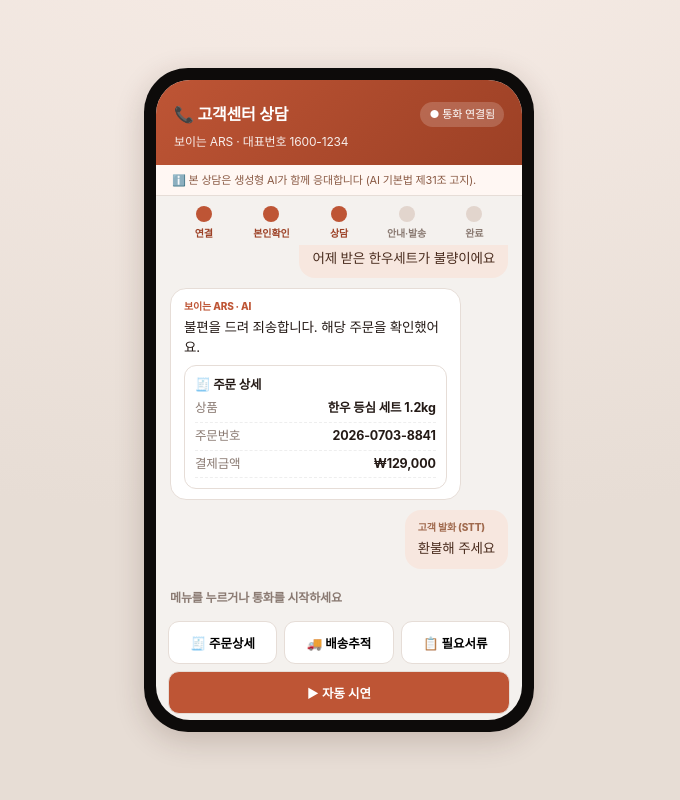
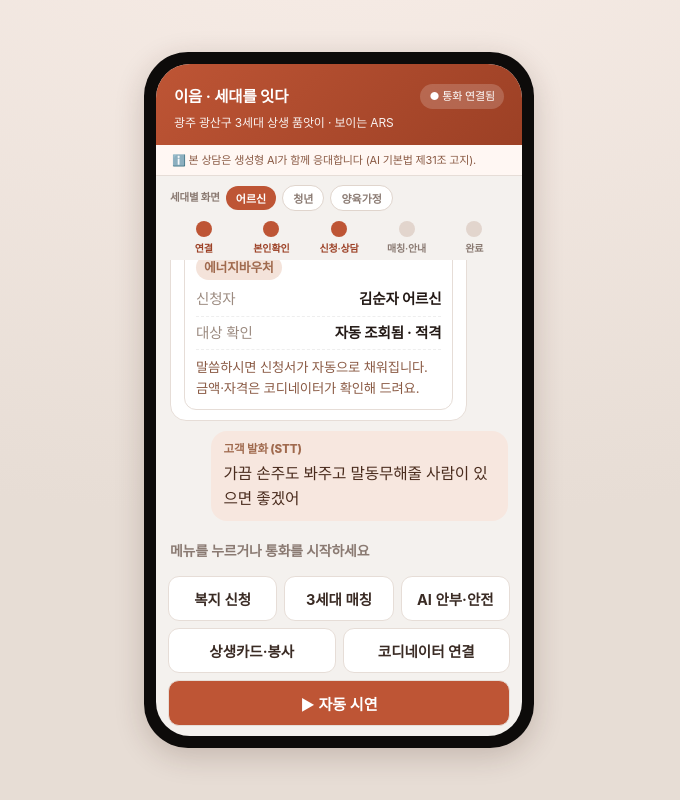
Before and after one commit to AI-JUNE/D-ARS, a Next.js app in the folder d-ars-repo/dars/: page /visual in a window 1280 px wide. Both pictures are taken after a click on the button "▶ 자동 시연". Shown: the whole page, without its empty margins (301-981 px from the left). Built offline with nearby package versions, Linux system fonts and the light colour scheme; a web font is replaced by a local one.

Commit message:
feat(visual): 보이는 ARS를 이음 3세대 연결형으로 재구성 - 5단계·5메뉴·노드키 6종(SHOW_WELFARE_FORM 등)·세대별 맞춤(어르신/청년/양육가정)

```diff
--- a/d-ars-repo/dars/app/api/dev/simulate/route.js
+++ b/d-ars-repo/dars/app/api/dev/simulate/route.js
@@ -25,8 +25,8 @@ export async function GET(req) {
   steps.push({ step: '② SMS 발송', to: phone, link, smsResult: sms });
 
   // 3) 이벤트 릴레이(예: STT→노드 이동)
-  await safe(() => sql`update visual_sessions set node='SHOW_CARD', step=2 where id=${id}`, null);
-  steps.push({ step: '③ 이벤트 릴레이', node: 'SHOW_CARD', note: 'STT 인식 → 정보 카드 표출(화면 SSE로 반영)' });
+  await safe(() => sql`update visual_sessions set node='SHOW_WELFARE_FORM', step=2 where id=${id}`, null);
+  steps.push({ step: '③ 이벤트 릴레이', node: 'SHOW_WELFARE_FORM', note: 'STT 인식 → 복지신청 화면 표출(SSE 반영)' });
 
   // 4) 고객 화면 액션 → 콜봇 콜백
   const relay = await notifyCallbot({ sessionId: id, action: 'request_doc', value: '기초연금 신청서', at: new Date().toISOString() });
--- a/d-ars-repo/dars/app/visual/page.jsx
+++ b/d-ars-repo/dars/app/visual/page.jsx
@@ -1,85 +1,176 @@
 'use client';
-import { useState, useRef } from 'react';
+import { useState, useRef, useEffect } from 'react';
 
-const journey = ['연결','본인확인','상담','안내·발송','완료'];
+// 이음 3세대 연결 · 보이는 ARS 고객 화면
+// 콜봇 events node 키(합의안): SHOW_WELFARE_FORM · SHOW_TRIO_MATCH · SHOW_SAFETY_CHECK
+//                              · SHOW_CARD_POINTS · TRANSFER_COORDINATOR · SHOW_DOCS
+const journey = ['연결', '본인확인', '신청·상담', '매칭·안내', '완료'];
+const GENS = [
+  { k: 'senior', label: '어르신', scale: 1.16 },
+  { k: 'youth', label: '청년', scale: 1.0 },
+  { k: 'family', label: '양육가정', scale: 1.07 },
+];
+const MENU = [
+  ['SHOW_WELFARE_FORM', '복지 신청'],
+  ['SHOW_TRIO_MATCH', '3세대 매칭'],
+  ['SHOW_SAFETY_CHECK', 'AI 안부·안전'],
+  ['SHOW_CARD_POINTS', '상생카드·봉사'],
+  ['TRANSFER_COORDINATOR', '코디네이터 연결'],
+];
+
 export default function Visual() {
-  const [msgs, setMsgs] = useState([{ who:'bot', text:'통화가 연결되면 여기에서 음성과 함께 안내가 표시됩니다. 아래 메뉴로 바로 시작할 수도 있어요.' }]);
+  const [msgs, setMsgs] = useState([{ who: 'bot', text: '통화가 연결되면 음성과 함께 이 화면으로 안내해 드려요. 아래 메뉴로 바로 시작할 수도 있어요.' }]);
   const [step, setStep] = useState(0);
   const [listening, setListening] = useState(false);
+  const [gen, setGen] = useState('senior');
   const boxRef = useRef(null);
-  const wait = (ms) => new Promise(r=>setTimeout(r,ms));
-  const push = (m) => setMsgs(prev => { const n=[...prev,m]; setTimeout(()=>{if(boxRef.current)boxRef.current.scrollTop=boxRef.current.scrollHeight;},30); return n; });
+  const scale = (GENS.find((g) => g.k === gen) || GENS[0]).scale;
+  const S = (n) => Math.round(n * scale * 10) / 10;
+  const wait = (ms) => new Promise((r) => setTimeout(r, ms));
+  const push = (m) => setMsgs((prev) => { const n = [...prev, m]; setTimeout(() => { if (boxRef.current) boxRef.current.scrollTop = boxRef.current.scrollHeight; }, 30); return n; });
+  async function bot(text, node) { setListening(false); push({ who: 'bot', text, node }); await wait(500); }
+  async function cust(text) { setListening(true); await wait(700); setListening(false); push({ who: 'cust', text }); await wait(300); }
+
+  // 콜봇 events / 시뮬레이터가 ?node= 로 특정 화면을 미리보기할 수 있게
+  useEffect(() => {
+    try {
+      const q = new URLSearchParams(window.location.search);
+      const node = q.get('node');
+      if (node && MENU.some((m) => m[0] === node)) { setStep(2); push({ who: 'bot', text: '요청하신 안내 화면이에요.', node }); }
+    } catch { /* noop */ }
+  }, []);
 
   const play = async () => {
     setMsgs([]); setStep(0);
-    await bot('안녕하세요, 고객센터입니다. 무엇을 도와드릴까요? 화면으로도 함께 안내해 드릴게요.');
-    setStep(1); await cust('어제 받은 한우세트가 불량이에요');
-    await bot('불편을 드려 죄송합니다. 해당 주문을 확인했어요.', card('order'));
-    setStep(2); await cust('환불해 주세요');
-    await bot('환불 접수를 도와드릴게요. 아래 반품 접수서를 작성하시면 바로 처리됩니다.', card('doc'));
-    setStep(3); await bot('작성 링크는 문자로도 보내드릴 수 있어요.');
+    await bot('안녕하세요, 이음 복지상담입니다. 무엇을 도와드릴까요? 화면으로도 함께 안내해 드릴게요.');
+    setStep(1); await cust('김순자입니다. 기초연금을 신청하고 싶어요');
+    await bot('본인확인 되었어요. 말씀만 하시면 신청서를 대신 채워드릴게요.', 'SHOW_WELFARE_FORM');
+    setStep(2); await cust('가끔 손주도 봐주고 말동무해줄 사람이 있으면 좋겠어');
+    await bot('가까운 청년·아동과 3세대로 이어드릴 수 있어요.', 'SHOW_TRIO_MATCH');
+    setStep(3); await bot('매칭 전에 4단계 안전검증을 거쳐 안심하셔도 돼요.', 'SHOW_SAFETY_CHECK');
+    await bot('접수에 필요한 서류예요. 문자로도 보내드릴게요.', 'SHOW_DOCS');
+    setStep(4);
   };
-  async function bot(text, extra) { setListening(false); push({ who:'bot', text, extra }); await wait(500); }
-  async function cust(text) { setListening(true); await wait(700); setListening(false); push({ who:'cust', text }); await wait(300); }
-  function card(kind) { return { kind }; }
-  const pick = async (kind) => {
-    setStep(2);
-    if (kind==='order') { await cust('내 주문 내역 보여줘'); await bot('최근 주문 내역이에요.', card('order')); }
-    if (kind==='track') { await cust('배송 어디쯤 왔어요?'); await bot('현재 배송 현황이에요.', card('track')); }
-    if (kind==='doc') { await cust('반품하려면 뭐가 필요해요?'); await bot('반품 접수에 필요한 서류예요.', card('doc')); setStep(3); }
+  const pick = async (node) => {
+    if (node === 'SHOW_WELFARE_FORM') { setStep(2); await cust('복지 신청하고 싶어요'); await bot('말씀만 하시면 신청서를 채워드릴게요.', node); }
+    if (node === 'SHOW_TRIO_MATCH') { setStep(3); await cust('3세대 매칭 신청할래요'); await bot('청년·어르신·아동 트리오로 이어드려요.', node); }
+    if (node === 'SHOW_SAFETY_CHECK') { setStep(3); await cust('안전한지 걱정돼요'); await bot('4단계 안전검증으로 안심하셔도 돼요.', node); }
+    if (node === 'SHOW_CARD_POINTS') { setStep(2); await cust('내 봉사시간이랑 상생카드 얼마예요?'); await bot('적립 내역이에요.', node); }
+    if (node === 'TRANSFER_COORDINATOR') { setStep(3); await cust('사람이랑 얘기하고 싶어요'); await bot('지역 코디네이터로 연결해 드릴게요.', node); }
   };
 
   return (
-    <div style={{minHeight:'100vh',display:'grid',placeItems:'center',background:'radial-gradient(1200px 600px at 50% -10%, #f7ece6, #e7ddd5)',padding:'20px 12px'}}>
-      <div style={{width:'min(390px,100%)',background:'#0d0b0a',borderRadius:44,padding:12,boxShadow:'0 8px 30px rgba(60,30,20,.2)'}}>
-        <div style={{background:'#f4f1ee',borderRadius:34,overflow:'hidden',height:'min(720px,80vh)',minHeight:520,display:'flex',flexDirection:'column'}}>
-          <div style={{background:'linear-gradient(135deg,#be5535,#9c4025)',color:'#fff',padding:'22px 18px 14px'}}>
-            <div style={{display:'flex',justifyContent:'space-between',alignItems:'center'}}>
-              <b>📞 고객센터 상담</b><span style={{fontSize:11,background:'rgba(255,255,255,.18)',padding:'4px 9px',borderRadius:999}}>● 통화 연결됨</span>
+    <div style={{ minHeight: '100vh', display: 'grid', placeItems: 'center', background: 'radial-gradient(1200px 600px at 50% -10%, #f7ece6, #e7ddd5)', padding: '20px 12px' }}>
+      <div style={{ width: 'min(390px,100%)', background: '#0d0b0a', borderRadius: 44, padding: 12, boxShadow: '0 8px 30px rgba(60,30,20,.2)' }}>
+        <div style={{ background: '#f4f1ee', borderRadius: 34, overflow: 'hidden', height: 'min(760px,84vh)', minHeight: 540, display: 'flex', flexDirection: 'column' }}>
+          {/* 헤더 */}
+          <div style={{ background: 'linear-gradient(135deg,#be5535,#9c4025)', color: '#fff', padding: '20px 18px 13px' }}>
+            <div style={{ display: 'flex', justifyContent: 'space-between', alignItems: 'center' }}>
+              <b style={{ fontSize: 15.5 }}>이음 · 세대를 잇다</b>
+              <span style={{ fontSize: 11, background: 'rgba(255,255,255,.18)', padding: '4px 9px', borderRadius: 999 }}>● 통화 연결됨</span>
             </div>
-            <div style={{fontSize:12,opacity:.9,marginTop:6}}>보이는 ARS · 대표번호 1600-1234</div>
+            <div style={{ fontSize: 12, opacity: .92, marginTop: 5 }}>광주 광산구 3세대 상생 품앗이 · 보이는 ARS</div>
           </div>
-          <div style={{background:'#fff7f3',borderBottom:'1px solid #e6ddd7',color:'#8a5a44',fontSize:11,padding:'7px 16px'}}>
+          {/* AI 고지 */}
+          <div style={{ background: '#fff7f3', borderBottom: '1px solid #e6ddd7', color: '#8a5a44', fontSize: 11, padding: '7px 16px' }}>
             ℹ️ 본 상담은 생성형 AI가 함께 응대합니다 (AI 기본법 제31조 고지).</div>
-          <div style={{display:'flex',padding:'10px 14px 4px'}}>
-            {journey.map((j,i)=>(<div key={i} style={{flex:1,textAlign:'center',fontSize:10,color:i<=step?'#9c4025':'#8a7a72',fontWeight:600}}>
-              <div style={{width:16,height:16,borderRadius:'50%',margin:'0 auto 4px',background:i<=step?'#be5535':'#e2d5cd'}}/>{j}</div>))}
+          {/* 세대별 맞춤 */}
+          <div style={{ display: 'flex', gap: 6, padding: '9px 14px 4px', alignItems: 'center' }}>
+            <span style={{ fontSize: 10.5, color: '#8a7a72', fontWeight: 700 }}>세대별 화면</span>
+            {GENS.map((g) => (
+              <button key={g.k} onClick={() => setGen(g.k)} style={{
+                fontSize: 11, fontWeight: 700, padding: '4px 10px', borderRadius: 999, cursor: 'pointer', fontFamily: 'inherit',
+                border: gen === g.k ? '0' : '1px solid #e0d5cd', background: gen === g.k ? '#be5535' : '#fff', color: gen === g.k ? '#fff' : '#8a7a72',
+              }}>{g.label}</button>
+            ))}
           </div>
-          <div ref={boxRef} style={{flex:1,overflowY:'auto',padding:'12px 14px',display:'flex',flexDirection:'column',gap:10}}>
-            {msgs.map((m,i)=>(<Bubble key={i} m={m} />))}
+          {/* 진행 단계 */}
+          <div style={{ display: 'flex', padding: '6px 14px 4px' }}>
+            {journey.map((j, i) => (
+              <div key={i} style={{ flex: 1, textAlign: 'center', fontSize: 10, color: i <= step ? '#9c4025' : '#8a7a72', fontWeight: 600 }}>
+                <div style={{ width: 16, height: 16, borderRadius: '50%', margin: '0 auto 4px', background: i <= step ? '#be5535' : '#e2d5cd' }} />{j}</div>))}
           </div>
-          <div style={{padding:'8px 14px',minHeight:34,fontSize:12,color:listening?'#9c4025':'#8a7a72',fontWeight:600}}>
+          {/* 대화 */}
+          <div ref={boxRef} style={{ flex: 1, overflowY: 'auto', padding: '12px 14px', display: 'flex', flexDirection: 'column', gap: 10 }}>
+            {msgs.map((m, i) => (<Bubble key={i} m={m} S={S} senior={gen === 'senior'} />))}
+          </div>
+          {/* 상태 */}
+          <div style={{ padding: '8px 14px', minHeight: 34, fontSize: S(12), color: listening ? '#9c4025' : '#8a7a72', fontWeight: 600 }}>
             {listening ? '🎙️ 고객님 말씀을 듣고 있어요…' : '메뉴를 누르거나 통화를 시작하세요'}</div>
-          <div style={{padding:'6px 12px',display:'flex',flexWrap:'wrap',gap:7}}>
-            {[['order','🧾 주문상세'],['track','🚚 배송추적'],['doc','📋 필요서류']].map(([k,l])=>(
-              <button key={k} onClick={()=>pick(k)} style={btnStyle}>{l}</button>))}
-            <button onClick={play} style={{...btnStyle,background:'#be5535',color:'#fff',flex:'1 1 100%'}}>▶ 자동 시연</button>
+          {/* 메뉴 */}
+          <div style={{ padding: '6px 12px 10px', display: 'flex', flexWrap: 'wrap', gap: 7 }}>
+            {MENU.map(([node, label]) => (
+              <button key={node} onClick={() => pick(node)} style={{ ...btnStyle, fontSize: S(12.5) }}>{label}</button>))}
+            <button onClick={play} style={{ ...btnStyle, background: '#be5535', color: '#fff', flex: '1 1 100%', fontSize: S(13) }}>▶ 자동 시연</button>
           </div>
         </div>
       </div>
     </div>
   );
 }
-const btnStyle = { flex:'1 1 30%', border:'1px solid #e6ddd7', background:'#fff', borderRadius:11, padding:'11px 6px', fontWeight:700, fontSize:12.5, cursor:'pointer', fontFamily:'inherit' };
-function Bubble({ m }) {
-  const bot = m.who==='bot';
+
+const btnStyle = { flex: '1 1 30%', border: '1px solid #e6ddd7', background: '#fff', borderRadius: 11, padding: '11px 6px', fontWeight: 700, cursor: 'pointer', fontFamily: 'inherit', color: '#3a2b24' };
+
+function Bubble({ m, S, senior }) {
+  const bot = m.who === 'bot';
   return (
-    <div style={{maxWidth:'86%',alignSelf:bot?'flex-start':'flex-end',background:bot?'#fff':'#f7e7df',border:bot?'1px solid #e6ddd7':'0',
-      borderRadius:16,padding:'10px 13px',fontSize:13.5,lineHeight:1.5,color:bot?'#241a16':'#4a2c1e'}}>
-      <div style={{fontSize:10,fontWeight:800,marginBottom:3,color:bot?'#be5535':'#a06a4e'}}>{bot?'보이는 ARS · AI':'고객 발화 (STT)'}</div>
+    <div style={{
+      maxWidth: '88%', alignSelf: bot ? 'flex-start' : 'flex-end', background: bot ? '#fff' : '#f7e7df', border: bot ? '1px solid #e6ddd7' : '0',
+      borderRadius: 16, padding: '10px 13px', fontSize: S(13.5), lineHeight: 1.55, color: bot ? '#241a16' : '#4a2c1e',
+    }}>
+      <div style={{ fontSize: S(10), fontWeight: 800, marginBottom: 3, color: bot ? '#be5535' : '#a06a4e' }}>{bot ? '보이는 ARS · AI' : '고객 발화 (STT)'}</div>
       {m.text}
-      {m.extra && <Card kind={m.extra.kind} />}
+      {m.node && <NodeCard node={m.node} S={S} senior={senior} />}
     </div>
   );
 }
-function Card({ kind }) {
-  const box = { background:'#fff',border:'1px solid #e6ddd7',borderRadius:12,padding:10,marginTop:8,fontSize:12.5 };
-  const kv = (k,v)=>(<div style={{display:'flex',justifyContent:'space-between',padding:'4px 0',borderBottom:'1px dashed #eee'}}><span className="muted">{k}</span><b>{v}</b></div>);
-  if (kind==='order') return <div style={box}><b>🧾 주문 상세</b>{kv('상품','한우 등심 세트 1.2kg')}{kv('주문번호','2026-0703-8841')}{kv('결제금액','₩129,000')}</div>;
-  if (kind==='track') return <div style={box}><b>🚚 배송 추적</b>{kv('송장번호','6483-1120-7755')}{kv('현재 위치','동서울 물류센터')}</div>;
-  if (kind==='doc') return <div style={box}><b>📋 반품 접수서</b><div style={{display:'flex',gap:8,marginTop:6,alignItems:'center'}}>
-    <span style={{flex:1}} className="muted">불량 사유·환불 계좌 입력</span>
-    <button onClick={(e)=>{e.currentTarget.textContent='발송완료 ✓';e.currentTarget.style.background='#2e8b57';}}
-      style={{border:0,background:'#be5535',color:'#fff',fontWeight:800,fontSize:12,padding:'8px 12px',borderRadius:9,cursor:'pointer'}}>문자 발송</button></div></div>;
+
+function NodeCard({ node, S, senior }) {
+  const box = { background: '#fff', border: '1px solid #e6ddd7', borderRadius: 12, padding: 11, marginTop: 8, fontSize: S(12.5) };
+  const title = (t) => <b style={{ fontSize: S(13), color: '#9c4025' }}>{t}</b>;
+  const kv = (k, v) => (<div style={{ display: 'flex', justifyContent: 'space-between', padding: '5px 0', borderBottom: '1px dashed #eee' }}><span style={{ color: '#9c8b80' }}>{k}</span><b>{v}</b></div>);
+  const chip = (t, done) => (<span style={{ fontSize: S(11), fontWeight: 700, padding: '3px 8px', borderRadius: 999, marginRight: 5, marginTop: 5, display: 'inline-block', background: done ? '#eaf5ee' : '#f4e3da', color: done ? '#2e7d46' : '#a06a4e' }}>{done ? '✓ ' : ''}{t}</span>);
+
+  if (node === 'SHOW_WELFARE_FORM') return (
+    <div style={box}>{title('🗣️ 복지 신청 (말로 신청)')}
+      <div style={{ margin: '7px 0 3px' }}>{chip('기초연금')}{chip('노인맞춤돌봄')}{chip('에너지바우처')}</div>
+      {kv('신청자', '김순자 어르신')}{kv('대상 확인', '자동 조회됨 · 적격')}
+      <div style={{ marginTop: 7, color: '#8a5a44', fontSize: S(11.5) }}>말씀하시면 신청서가 자동으로 채워집니다. 금액·자격은 코디네이터가 확인해 드려요.</div>
+    </div>);
+  if (node === 'SHOW_TRIO_MATCH') return (
+    <div style={box}>{title('🤝 3세대 트리오 매칭')}
+      <div style={{ display: 'flex', gap: 6, margin: '8px 0' }}>
+        {[['어르신', '김순자'], ['청년', '이도윤'], ['아동', '박서아']].map(([r, n]) => (
+          <div key={r} style={{ flex: 1, textAlign: 'center', background: '#faf3ee', border: '1px solid #eaddd4', borderRadius: 10, padding: '8px 4px' }}>
+            <div style={{ fontSize: S(10.5), color: '#a06a4e', fontWeight: 700 }}>{r}</div><b style={{ fontSize: S(12) }}>{n}</b></div>))}
+      </div>
+      {kv('근접', '도보 800m · 같은 동')}{kv('활동', '주 2회 · 말동무·돌봄')}
+    </div>);
+  if (node === 'SHOW_SAFETY_CHECK') return (
+    <div style={box}>{title('🛡️ 4단계 안전검증')}
+      <div style={{ marginTop: 6 }}>{chip('본인 면접', 1)}{chip('범죄경력 조회', 1)}{chip('아동학대 전력', 1)}{chip('추천인 확인')}</div>
+      <div style={{ marginTop: 7, color: '#8a5a44', fontSize: S(11.5) }}>검증을 통과한 이웃만 매칭돼요. 안심하고 이용하세요.</div>
+    </div>);
+  if (node === 'SHOW_CARD_POINTS') return (
+    <div style={box}>{title('💳 상생카드 · 봉사시간')}
+      {kv('누적 봉사시간', '32시간')}{kv('상생카드 포인트', '12,400 P')}{kv('이번 달 활동', '4회')}
+    </div>);
+  if (node === 'TRANSFER_COORDINATOR') return (
+    <div style={box}>{title('📞 코디네이터 연결')}
+      <div style={{ display: 'flex', gap: 8, marginTop: 7, alignItems: 'center' }}>
+        <span style={{ flex: 1, color: '#9c8b80' }}>광산구 상생지원센터 · 예상 대기 30초</span>
+        <button onClick={(e) => { e.currentTarget.textContent = '연결 중…'; e.currentTarget.style.background = '#2e8b57'; }}
+          style={{ border: 0, background: '#be5535', color: '#fff', fontWeight: 800, fontSize: S(12), padding: '8px 12px', borderRadius: 9, cursor: 'pointer' }}>연결</button>
+      </div>
+    </div>);
+  if (node === 'SHOW_DOCS') return (
+    <div style={box}>{title('📋 필요 서류 · 접수')}
+      <div style={{ margin: '6px 0' }}>{chip('신분증')}{chip('통장 사본')}{chip('주민등록등본')}</div>
+      <div style={{ display: 'flex', gap: 8, marginTop: 4, alignItems: 'center' }}>
+        <span style={{ flex: 1, color: '#9c8b80' }}>서류 안내를 문자로 받기</span>
+        <button onClick={(e) => { e.currentTarget.textContent = '발송완료 ✓'; e.currentTarget.style.background = '#2e8b57'; }}
+          style={{ border: 0, background: '#be5535', color: '#fff', fontWeight: 800, fontSize: S(12), padding: '8px 12px', borderRadius: 9, cursor: 'pointer' }}>문자 발송</button>
+      </div>
+    </div>);
   return null;
 }
```
